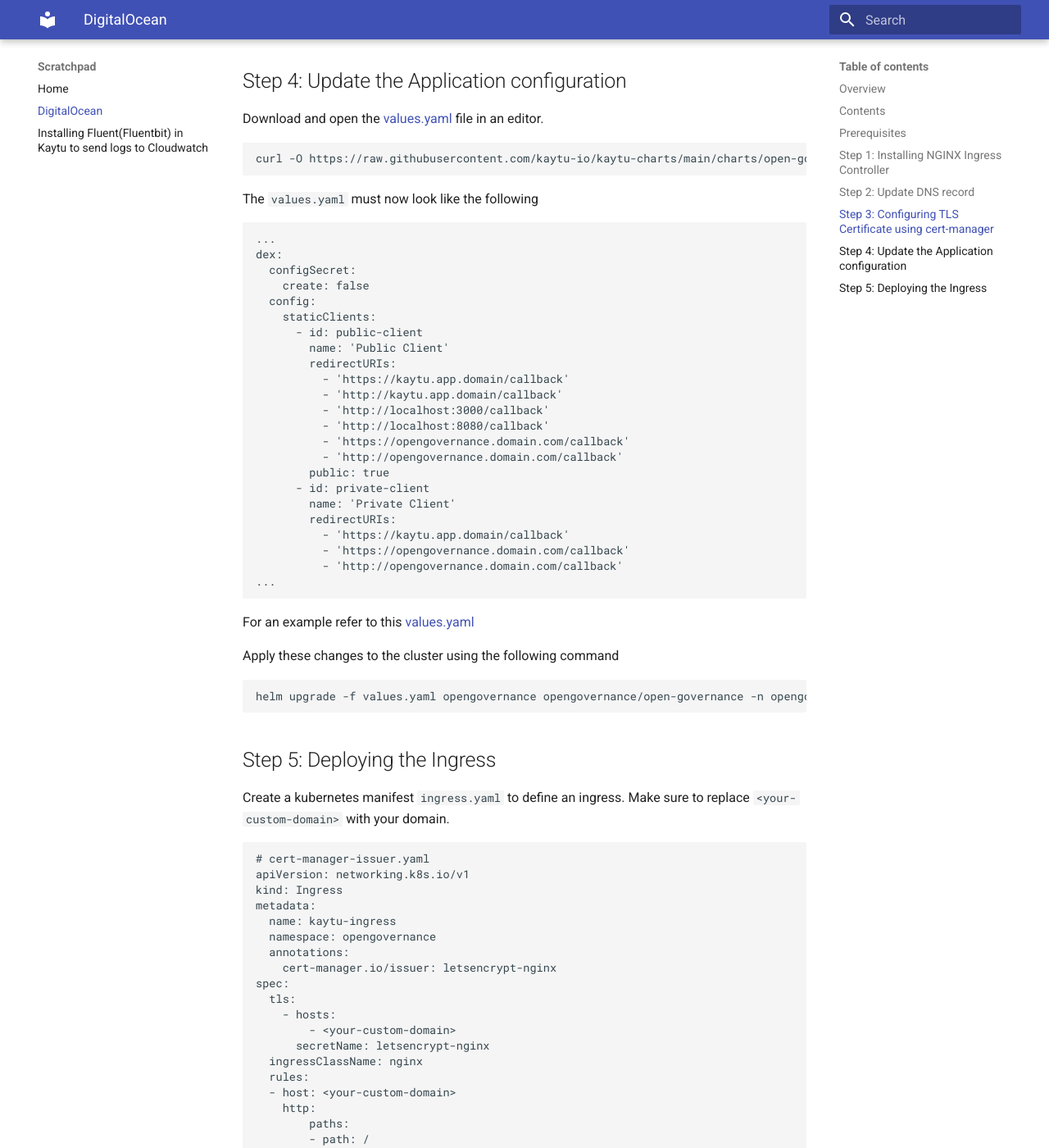
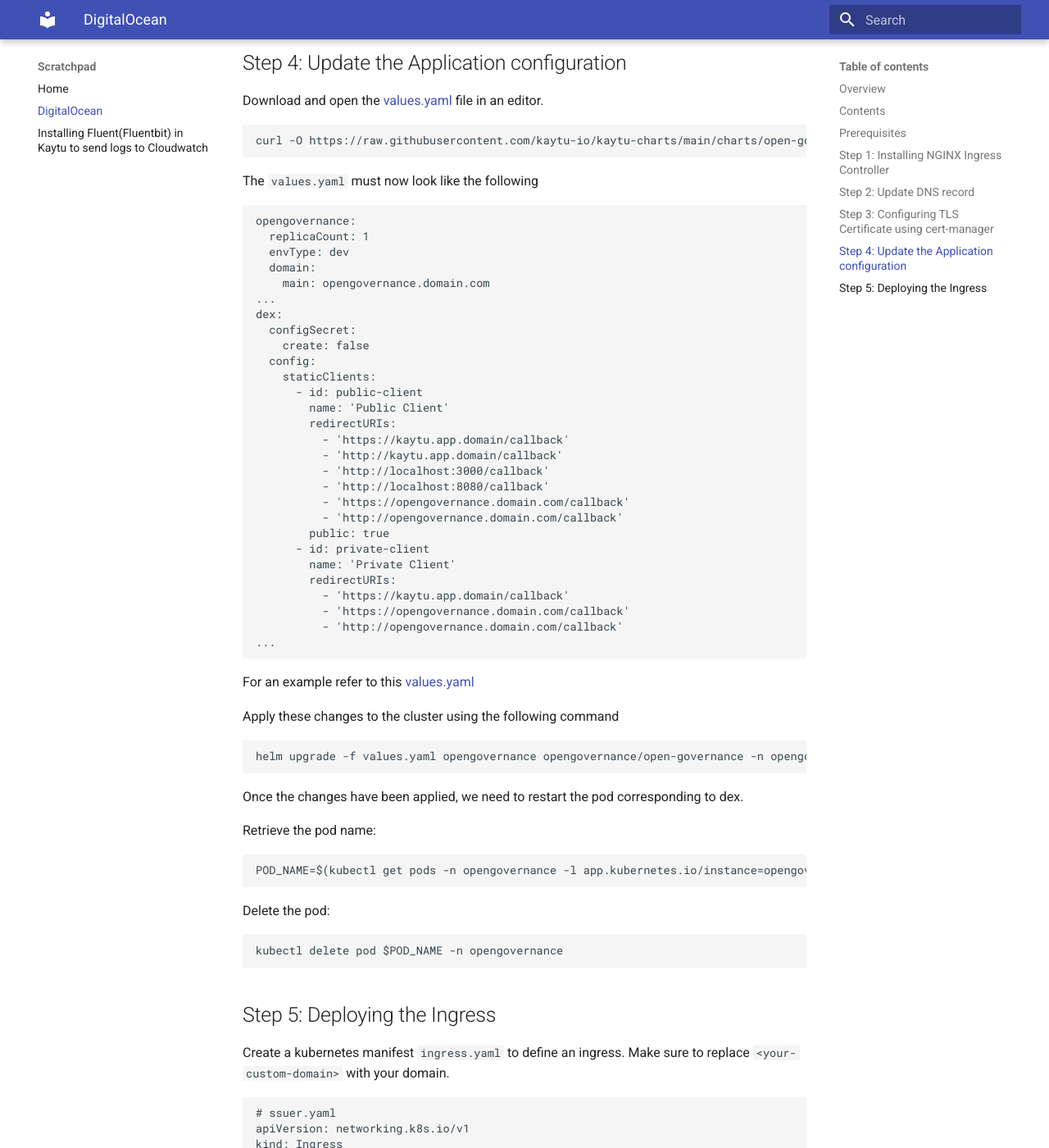
Before and after one commit to ADorigi/scratch, an MkDocs documentation site: the page built from docs/digital-ocean.md, in a window 1280 px wide and 1400 px high, scrolled down 3014 px. Shown: the whole window at 82% size. Built offline with MkDocs 1.6.1 and Material for MkDocs 9.7.7, drawn with Linux system fonts in a browser that asks for light colours; some of the changed text lies outside the part shown.

Commit message:
updated digitalocean

````diff
--- a/docs/digital-ocean.md
+++ b/docs/digital-ocean.md
@@ -49,18 +49,15 @@
 helm install ingress-nginx ingress-nginx/ingress-nginx \
   --namespace ingress-nginx \
   --create-namespace \
-  -f do/nginx-ingress-values.yaml
+  -f nginx-ingress-values.yaml
 ```
 
-Run the following command to get the external IP address of the Ingress Controller. Look for the IP address provided in the `EXTERNAL-IP` field.
-
+It may take a few minutes for the load balancer IP to be available.
+You can watch the status by running
 ```
-kubectl get service ingress-nginx-controller -n ingress-nginx
+kubectl get service --namespace ingress-nginx ingress-nginx-controller --output wide --watch
 ```
-![Nginx Ingress Controller External IP](./images/ingress-controller-ip.png)
-
-
-**Note:** Make sure to use the above `EXTERNAL-IP` to create an `A` record with your hosting provider, to point your desired domain at this load balancer.
+Look for the IP address provided in the `EXTERNAL-IP` field.
 
 ## Step 2: Update DNS record
 
@@ -70,11 +67,14 @@
 
 > **Skip to [Step 4](#step-4--update-the-application-configuration) if you already have `cert-manager` installed.**
 
-Add the official jetstack helm repository and update helm.
+Add the official jetstack helm repository.
 
 ```
 helm repo add jetstack https://charts.jetstack.io
-helm repo udpate jetstack
+```
+Update the helm repository.
+```
+helm repo update jetstack
 ```
 
 Create `cert-manager-values.yaml` to use when installing cert-manager
@@ -93,7 +93,7 @@
 helm install cert-manager jetstack/cert-manager \
   --namespace cert-manager \
   --create-namespace \
-  -f do/cert-manager-values.yaml
+  -f cert-manager-values.yaml
 ```
 
 Create a kubernetes manifest `cert-manager-issuer.yaml` to define a certificate issuer resource. Make sure to replace the `email` field with a valid email address.
@@ -142,6 +142,11 @@
 The `values.yaml` must now look like the following
 
 ```
+opengovernance:
+  replicaCount: 1
+  envType: dev
+  domain:
+    main: opengovernance.domain.com
 ...
 dex:
   configSecret:
@@ -175,13 +180,26 @@
 helm upgrade -f values.yaml opengovernance opengovernance/open-governance -n opengovernance
 ```
 
+Once the changes have been applied, we need to restart the pod corresponding to dex.
+
+Retrieve the pod name:
+
+```
+POD_NAME=$(kubectl get pods -n opengovernance -l app.kubernetes.io/instance=opengovernance,app.kubernetes.io/name=dex -o jsonpath='{.items[*].metadata.name}')
+
+```
+Delete the pod:
+```
+
+kubectl delete pod $POD_NAME -n opengovernance
+```
 
 ## Step 5: Deploying the Ingress
 
 Create a kubernetes manifest `ingress.yaml` to define an ingress. Make sure to replace `<your-custom-domain>` with your domain.
 
 ```
-# cert-manager-issuer.yaml
+# ssuer.yaml
 apiVersion: networking.k8s.io/v1
 kind: Ingress
 metadata:
@@ -211,10 +229,10 @@
 Deploy the above manifest
 
 ```
-kubectl apply -f cert-manager-issuer.yaml
+kubectl apply -f issuer.yaml
 ```
 
-Confirm that the certificate tis issued and `Ready`
+Confirm that the certificate is issued and `Ready`. The certificate might take a few minutes to get to `Ready` state.
 
 ```
 kubectl get certificates -n opengovernance
````
Also changed, not shown: 1 other file.
